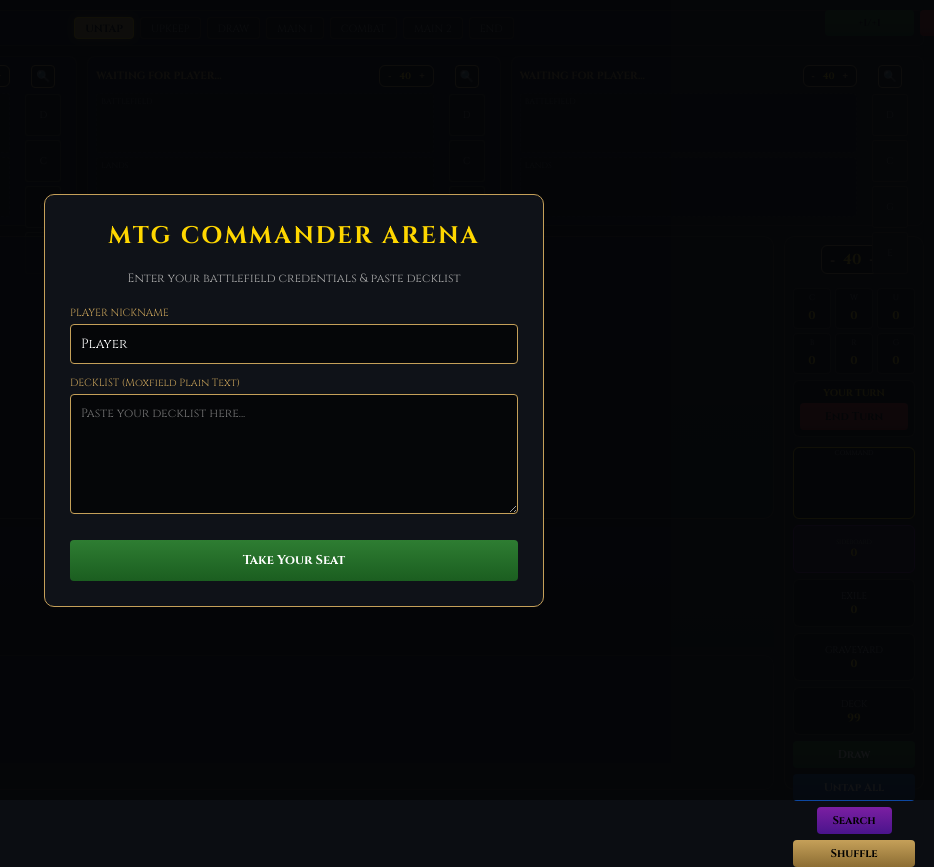
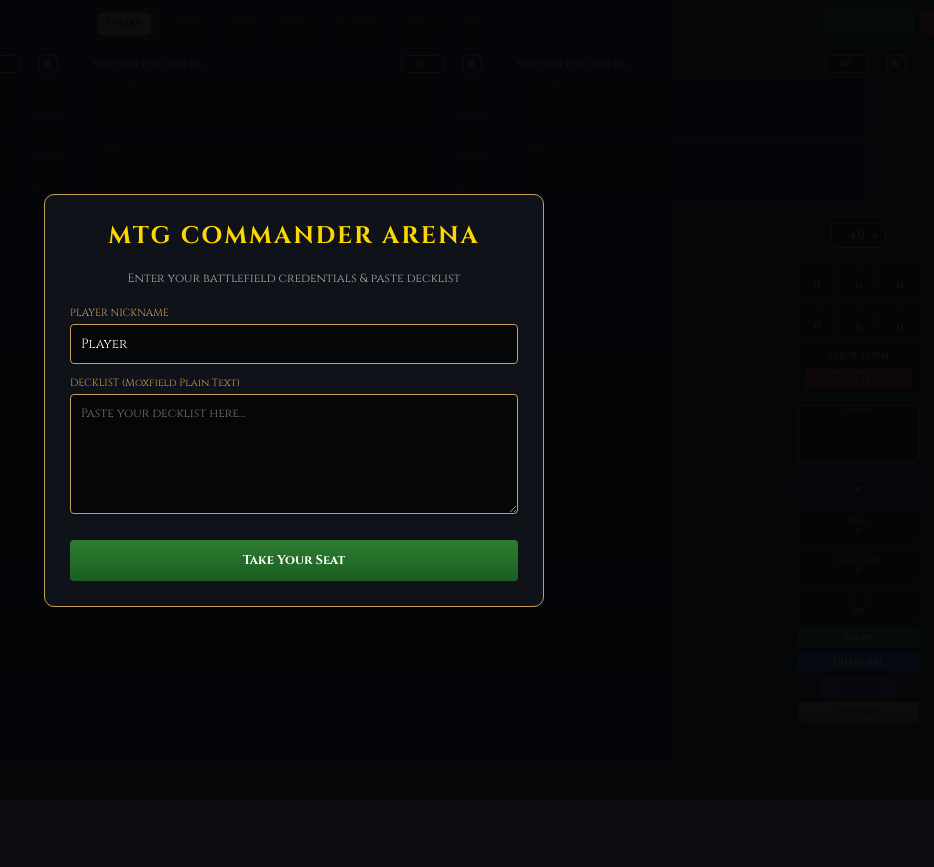
Before and after one commit to Invencion/mtg-arena, a website: page index.html in a window 1280 px wide. Shown: the top 867 px of the page, without its empty margins (346-1280 px from the left). After the commit the page ends 800 px from the top, so only its background shows below. Drawn offline with nearby package versions, Linux system fonts and the light colour scheme; no server answers.

Commit message:
Update style.css

```diff
--- a/css/style.css
+++ b/css/style.css
@@ -20,8 +20,8 @@ body {
   height: 100vh;
   width: 100vw;
   position: relative;
-  padding: 10px;
-  gap: 10px;
+  padding: 8px;
+  gap: 8px;
 }
 
 /* Phase Bar */
@@ -30,16 +30,16 @@ body {
   justify-content: center;
   gap: 6px;
   background: rgba(15, 18, 24, 0.8);
-  padding: 6px;
+  padding: 4px;
   border-radius: 6px;
   border: 1px solid rgba(197, 160, 89, 0.2);
-  height: 36px;
+  height: 32px;
   flex-shrink: 0;
 }
 
 .phase-step {
-  font-size: 0.65em;
-  padding: 4px 10px;
+  font-size: 0.6em;
+  padding: 3px 8px;
   background: #050608;
   border: 1px solid rgba(197, 160, 89, 0.3);
   color: #888;
@@ -53,14 +53,14 @@ body {
   color: #000;
   font-weight: bold;
   border-color: #ffd700;
-  box-shadow: 0 0 8px rgba(197, 160, 89, 0.5);
+  box-shadow: 0 0 6px rgba(197, 160, 89, 0.5);
 }
 
 /* Opponents Container */
 #opponents-container {
   display: flex;
-  gap: 10px;
-  height: 170px;
+  gap: 8px;
+  height: 160px;
   flex-shrink: 0;
 }
 
@@ -70,8 +70,8 @@ body {
   border: 1px solid rgba(197, 160, 89, 0.2);
   border-radius: 8px;
   display: flex;
-  padding: 8px;
-  gap: 8px;
+  padding: 6px;
+  gap: 6px;
   position: relative;
 }
 
@@ -84,14 +84,14 @@ body {
   flex: 1;
   display: flex;
   flex-direction: column;
-  gap: 6px;
+  gap: 4px;
 }
 
 .player-title {
   display: flex;
   justify-content: space-between;
   align-items: center;
-  font-size: 0.65em;
+  font-size: 0.6em;
   color: #c5a059;
   font-weight: bold;
 }
@@ -100,7 +100,7 @@ body {
   flex: 1;
   display: flex;
   flex-direction: column;
-  gap: 4px;
+  gap: 3px;
 }
 
 .opp-zone {
@@ -116,16 +116,16 @@ body {
   position: absolute;
   top: 2px;
   left: 4px;
-  font-size: 0.5em;
+  font-size: 0.45em;
   color: #666;
 }
 
 .opp-piles-sidebar {
-  width: 50px;
+  width: 45px;
   display: flex;
   flex-direction: column;
   align-items: center;
-  gap: 6px;
+  gap: 4px;
 }
 
 .zoom-btn {
@@ -134,8 +134,8 @@ body {
   color: #c5a059;
   border-radius: 4px;
   cursor: pointer;
-  padding: 4px;
-  font-size: 0.7em;
+  padding: 3px;
+  font-size: 0.6em;
 }
 
 .zoom-btn.active {
@@ -146,19 +146,19 @@ body {
 .opp-piles-grid {
   display: flex;
   flex-direction: column;
-  gap: 4px;
+  gap: 3px;
 }
 
 .opp-pile {
-  width: 36px;
-  height: 42px;
+  width: 32px;
+  height: 36px;
   background: #111;
   border: 1px solid rgba(197, 160, 89, 0.3);
   border-radius: 3px;
   display: flex;
   align-items: center;
   justify-content: center;
-  font-size: 0.6em;
+  font-size: 0.55em;
   color: #888;
 }
 
@@ -166,7 +166,7 @@ body {
 #main-player-container {
   flex: 1;
   display: flex;
-  gap: 10px;
+  gap: 8px;
   min-height: 0;
 }
 
@@ -174,7 +174,7 @@ body {
   flex: 1;
   display: flex;
   flex-direction: column;
-  gap: 8px;
+  gap: 6px;
   position: relative;
   min-height: 0;
 }
@@ -183,61 +183,63 @@ body {
 #battlefield-zone {
   flex: 1;
   border: 1px solid rgba(197, 160, 89, 0.3);
-  border-radius: 10px;
+  border-radius: 8px;
   background: linear-gradient(180deg, rgba(15, 18, 24, 0.7) 0%, rgba(8, 10, 14, 0.9) 100%);
   position: relative;
   overflow: hidden;
 }
 
 .land-zone {
-  height: 120px;
+  height: 105px;
   flex-shrink: 0;
   border-color: rgba(40, 140, 60, 0.3);
   display: flex;
   align-items: flex-end;
   justify-content: flex-start;
-  gap: 10px;
-  padding: 24px 10px 8px 10px;
+  gap: 8px;
+  padding: 20px 8px 6px 8px;
   background: linear-gradient(180deg, rgba(15, 18, 24, 0.6) 0%, rgba(8, 10, 14, 0.8) 100%);
   position: relative;
   overflow-x: auto;
 }
 
 #player-hand {
-  height: 135px;
+  height: 120px;
   flex-shrink: 0;
   background: rgba(15, 18, 24, 0.5);
   border: 1px solid rgba(197, 160, 89, 0.2);
-  border-radius: 10px;
+  border-radius: 8px;
   display: flex;
   justify-content: center;
   align-items: center;
   position: relative;
-  padding: 10px;
+  padding: 8px;
 }
 
-/* Sidebar */
+/* Sidebar - Taşmayı önlemek için tam uyumlu ve esnek yapı */
 #deck-zone {
-  width: 140px;
+  width: 135px;
+  height: 100%;
   flex-shrink: 0;
-  background: rgba(15, 18, 24, 0.8);
+  background: rgba(15, 18, 24, 0.9);
   border: 1px solid rgba(197, 160, 89, 0.3);
-  border-radius: 10px;
-  padding: 8px;
+  border-radius: 8px;
+  padding: 6px;
   display: flex;
   flex-direction: column;
-  gap: 6px;
+  gap: 4px;
   align-items: center;
+  overflow: hidden;
 }
 
 .life-counter {
   display: flex;
   align-items: center;
-  gap: 8px;
+  gap: 6px;
   background: #050608;
   border: 1px solid #c5a059;
-  padding: 4px 8px;
-  border-radius: 6px;
+  padding: 3px 6px;
+  border-radius: 5px;
   flex-shrink: 0;
 }
 
@@ -247,11 +249,11 @@ body {
   color: #c5a059;
   cursor: pointer;
   font-weight: bold;
-  font-size: 0.9em;
+  font-size: 0.8em;
 }
 
 .life-val {
-  font-size: 0.9em;
+  font-size: 0.8em;
   color: #ffd700;
   font-weight: bold;
 }
@@ -259,7 +261,7 @@ body {
 #mana-pool {
   display: grid;
   grid-template-columns: repeat(3, 1fr);
-  gap: 4px;
+  gap: 3px;
   width: 100%;
   flex-shrink: 0;
 }
@@ -269,18 +271,18 @@ body {
   border: 1px solid rgba(197, 160, 89, 0.3);
   border-radius: 4px;
   text-align: center;
-  padding: 3px;
+  padding: 2px;
   cursor: pointer;
 }
 
 .mana-label {
-  font-size: 0.5em;
+  font-size: 0.45em;
   display: block;
   color: #888;
 }
 
 .mana-count {
-  font-size: 0.7em;
+  font-size: 0.65em;
   color: #ffd700;
   font-weight: bold;
 }
@@ -290,43 +292,44 @@ body {
   flex-shrink: 0;
   background: rgba(0,0,0,0.6);
   border: 1px solid rgba(197, 160, 89, 0.3);
-  border-radius: 6px;
-  padding: 5px;
+  border-radius: 5px;
+  padding: 3px;
   text-align: center;
 }
 
 .pile {
   width: 100%;
-  height: 48px;
-  flex-shrink: 0;
+  height: 36px;
+  flex-shrink: 1;
   background: #050608;
   border: 1px solid rgba(197, 160, 89, 0.3);
-  border-radius: 6px;
+  border-radius: 5px;
   display: flex;
   flex-direction: column;
   align-items: center;
   justify-content: center;
   position: relative;
-  font-size: 0.6em;
+  font-size: 0.55em;
   color: #aaa;
   cursor: pointer;
+  min-height: 32px;
 }
 
 .pile-count {
-  font-size: 1.1em;
+  font-size: 0.95em;
   color: #ffd700;
   font-weight: bold;
 }
 
 #command-zone {
-  height: 72px;
+  height: 58px;
   border-color: #ffd700;
   flex-shrink: 0;
 }
 
 #commander-card-slot {
-  width: 45px;
-  height: 63px;
+  width: 38px;
+  height: 52px;
   position: relative;
 }
 
@@ -334,8 +337,8 @@ body {
   position: absolute;
   top: 0;
   left: 0;
-  width: 45px;
-  height: 63px;
+  width: 38px;
+  height: 52px;
 }
 
 .btn {
@@ -345,9 +348,9 @@ body {
   font-family: inherit;
   font-weight: bold;
   border-radius: 4px;
-  padding: 6px;
+  padding: 4px;
   cursor: pointer;
-  font-size: 0.7em;
+  font-size: 0.6em;
   width: 100%;
   flex-shrink: 0;
 }
```
